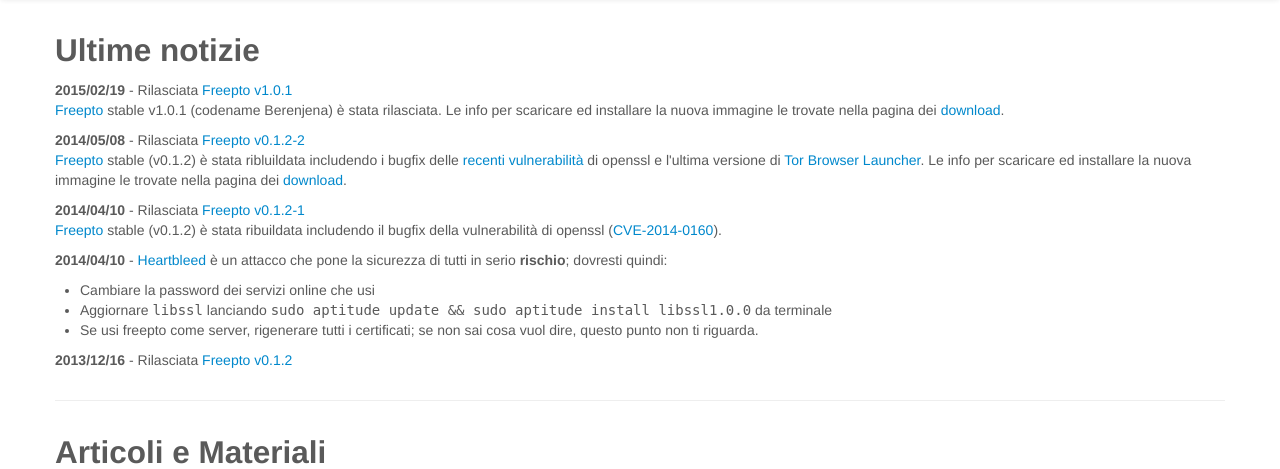
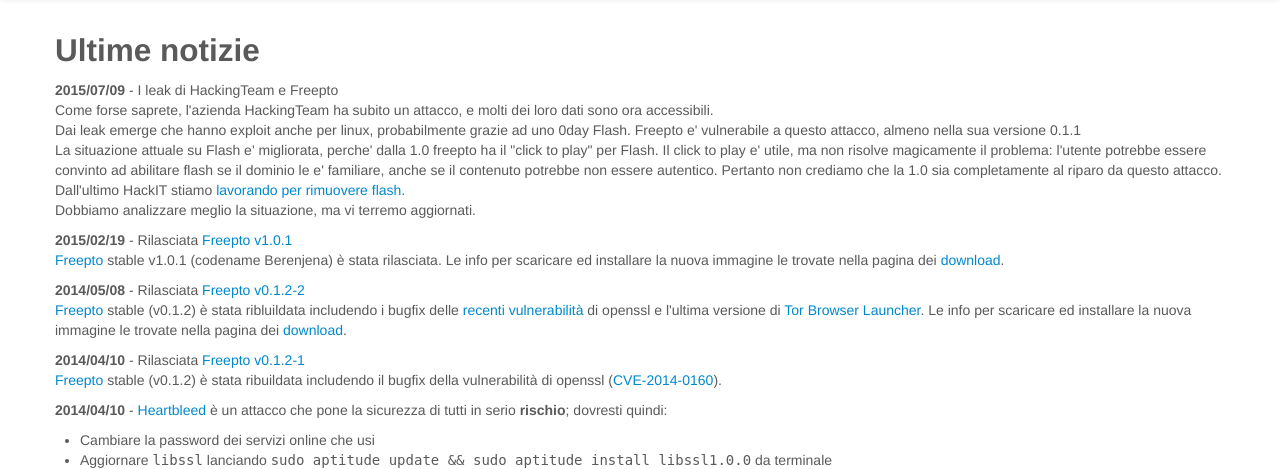
Before and after one commit to psylocibe/freepto-web, a Flask app: page /it/news/ in a window 1280 px wide. Shown: the part 42-511 px from the top of the page. Run offline with Flask 2, Linux system fonts and the light colour scheme; some libraries are stand-ins or nearby versions.

Commit message:
HT news in Italian too

```diff
--- a/templates/it/news.html
+++ b/templates/it/news.html
@@ -4,6 +4,24 @@
 <div class="row">
     <div class="span12">
         <h2>Ultime notizie</h2>
+
+        <p><strong>2015/07/09</strong> - I leak di HackingTeam e Freepto<br />
+        Come forse saprete, l'azienda HackingTeam ha subito un attacco, e molti dei loro dati sono ora
+        accessibili.<br/>
+        Dai leak emerge che hanno exploit anche per linux, probabilmente grazie ad uno 0day Flash. Freepto e'
+        vulnerabile a questo attacco, almeno nella sua versione 0.1.1<br/>
+
+        La situazione attuale su Flash e' migliorata, perche' dalla 1.0 freepto ha il "click to play" per
+        Flash. Il click to play e' utile, ma non risolve magicamente il problema: l'utente potrebbe essere
+        convinto ad abilitare flash se il dominio le e' familiare, anche se il contenuto potrebbe non essere
+        autentico. Pertanto non crediamo che la 1.0 sia completamente al riparo da questo attacco.<br/>
+
+        Dall'ultimo HackIT stiamo <a href="https://github.com/AvANa-BBS/freepto-lb/pull/149">lavorando per
+            rimuovere flash</a>.<br/>
+
+        Dobbiamo analizzare meglio la situazione, ma vi terremo aggiornati.
+        </p>
+
 
         <p><strong>2015/02/19</strong> - Rilasciata <a href="/it/download">Freepto v1.0.1</a><br />
         <a href="http://www.freepto.mx">Freepto</a> stable v1.0.1 (codename Berenjena) è stata rilasciata.
```
